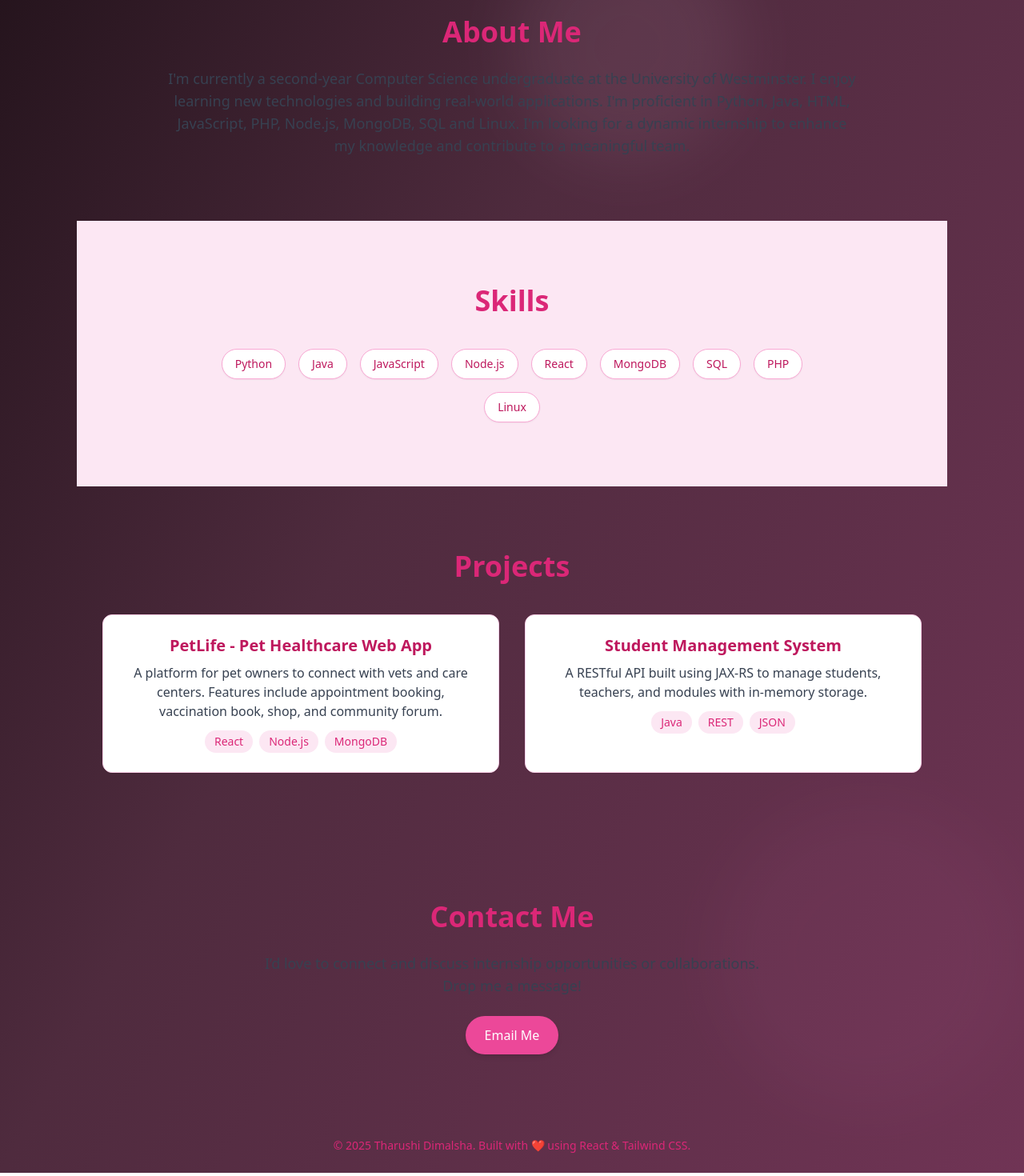
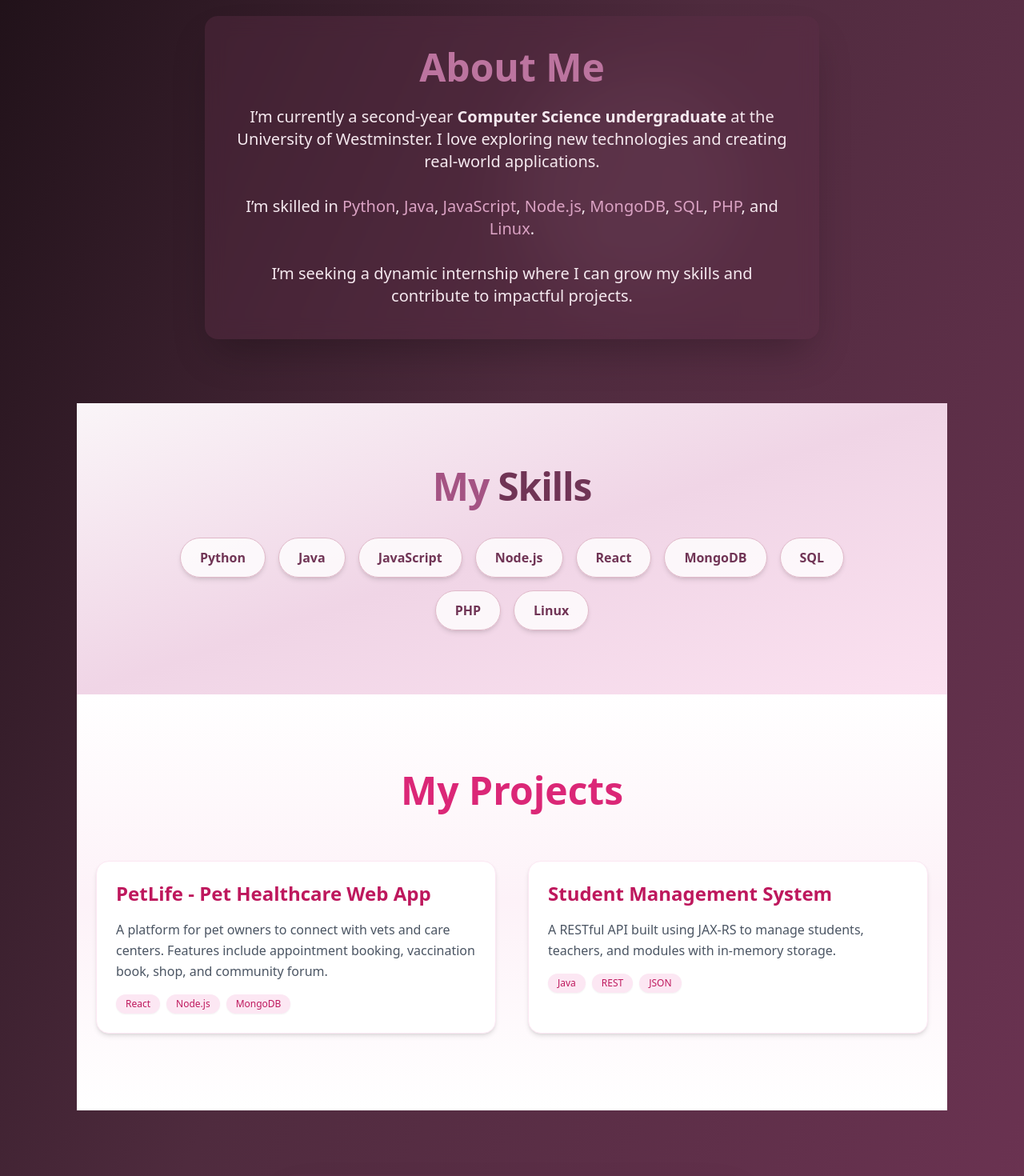
Before and after one commit to Tharushi456/my-portfolio, a React (Create React App) app: page / in a window 1280 px wide. Shown: the part 860-2330 px from the top of the page at 80% size. Built offline with nearby package versions, Linux system fonts and the light colour scheme.

Commit message:
change some styles

```diff
--- a/postcss.config.js
+++ b/postcss.config.js
@@ -32,6 +32,10 @@ module.exports = {
           "0%, 100%": { transform: "translateY(0px)" },
           "50%": { transform: "translateY(-20px)" },
         },
+        fadeInUp: {
+          "0%": { opacity: 0, transform: "translateY(20px)" },
+          "100%": { opacity: 1, transform: "translateY(0)" },
+        },
         spinSlow: {
           "0%": { transform: "rotate(0deg)" },
           "100%": { transform: "rotate(360deg)" },
@@ -42,6 +46,7 @@ module.exports = {
         "spin-slow": "spinSlow 30s linear infinite",
         "fade-in-left": "fadeInLeft 0.8s ease-out both",
         "fade-in-right": "fadeInRight 0.8s ease-out both",
+        "fade-in-up": "fadeInUp 1s ease-out forwards",
       },
     },
   },
--- a/src/components/AboutMe.js
+++ b/src/components/AboutMe.js
@@ -1,19 +1,38 @@
 import React from "react";
 
-function AboutMe() {
+const AboutMe = () => {
   return (
-    <section id="about" className="py-20 px-4 text-center max-w-4xl mx-auto">
-      <h2 className="text-4xl font-semibold text-pink-600 mb-6">About Me</h2>
-      <p className="text-lg text-gray-700">
-        I'm currently a second-year Computer Science undergraduate at the
-        University of Westminster. I enjoy learning new technologies and
-        building real-world applications. I'm proficient in Python, Java, HTML,
-        JavaScript, PHP, Node.js, MongoDB, SQL and Linux. I'm looking for a
-        dynamic internship to enhance my knowledge and contribute to a
-        meaningful team.
-      </p>
+    <section
+      id="about"
+      className="py-20 px-6 md:px-16 lg:px-24 text-white flex justify-center"
+    >
+      <div className="bg-[#5e2e48]/40 backdrop-blur-md p-10 rounded-2xl shadow-2xl max-w-3xl text-center animate-fade-in-up">
+        <h2 className="text-4xl md:text-5xl font-bold text-[#bc749f] mb-6">
+          About Me
+        </h2>
+        <p className="text-lg md:text-xl text-[#f5e9ef] leading-relaxed">
+          I’m currently a second-year{" "}
+          <span className="font-semibold">Computer Science undergraduate</span>{" "}
+          at the University of Westminster. I love exploring new technologies
+          and creating real-world applications.
+          <br />
+          <br />
+          I’m skilled in <span className="text-[#dba3c4]">Python</span>,{" "}
+          <span className="text-[#dba3c4]">Java</span>,{" "}
+          <span className="text-[#dba3c4]">JavaScript</span>,
+          <span className="text-[#dba3c4]"> Node.js</span>,{" "}
+          <span className="text-[#dba3c4]">MongoDB</span>,{" "}
+          <span className="text-[#dba3c4]">SQL</span>,{" "}
+          <span className="text-[#dba3c4]">PHP</span>, and
+          <span className="text-[#dba3c4]"> Linux</span>.
+          <br />
+          <br />
+          I’m seeking a dynamic internship where I can grow my skills and
+          contribute to impactful projects.
+        </p>
+      </div>
     </section>
   );
-}
+};
 
 export default AboutMe;
--- a/src/components/Contact.js
+++ b/src/components/Contact.js
@@ -2,18 +2,25 @@ import React from "react";
 
 function Contact() {
   return (
-    <section id="contact" className="py-20 px-4 text-center max-w-2xl mx-auto">
-      <h2 className="text-4xl font-semibold text-pink-600 mb-6">Contact Me</h2>
-      <p className="text-lg text-gray-700 mb-6">
+    <section
+      id="contact"
+      className="py-20 px-6 md:px-16 lg:px-24 max-w-3xl mx-auto text-center text-[#faf5f8]"
+    >
+      <div className="bg-[#5e2e48]/40 backdrop-blur-md p-10 rounded-2xl shadow-2xl animate-fade-in-up">
+        <h2 className="text-4xl md:text-5xl font-bold text-[#bc749f] mb-8">
+          Contact Me
+        </h2>
+        <p className="text-lg md:text-xl text-[#f5e9ef] mb-10 leading-relaxed">
           I’d love to connect and discuss internship opportunities or
           collaborations. Drop me a message!
         </p>
         <a
           href="mailto:tharushi@email.com"
-        className="inline-block bg-pink-500 hover:bg-pink-600 text-white px-6 py-3 rounded-full transition shadow-md"
+          className="inline-block bg-[#a45383] hover:bg-[#bc749f] text-white px-8 py-4 rounded-full shadow-lg transition duration-300 text-lg font-semibold"
         >
           Email Me
         </a>
+      </div>
     </section>
   );
 }
--- a/src/components/Footer.js
+++ b/src/components/Footer.js
@@ -2,8 +2,16 @@ import React from "react";
 
 function Footer() {
   return (
-    <footer className="py-6 text-center text-sm text-pink-600">
-      © 2025 Tharushi Dimalsha. Built with ❤️ using React & Tailwind CSS.
+    <footer className="bg-pink-50 text-pink-700 py-6 mt-10 border-t border-pink-200">
+      <div className="max-w-5xl mx-auto px-4 flex flex-col md:flex-row items-center justify-between text-sm">
+        <p className="mb-2 md:mb-0">
+          © {new Date().getFullYear()} Tharushi Dimalsha. All rights reserved.
+        </p>
+        <p>
+          Built with <span className="text-pink-500">React</span> &{" "}
+          <span className="text-pink-500">Tailwind CSS</span>
+        </p>
+      </div>
     </footer>
   );
 }
--- a/src/components/Projects.js
+++ b/src/components/Projects.js
@@ -17,31 +17,40 @@ const projects = [
 
 function Projects() {
   return (
-    <section id="projects" className="py-20 px-4 text-center">
-      <h2 className="text-4xl font-semibold text-pink-600 mb-10">Projects</h2>
-      <div className="grid grid-cols-1 md:grid-cols-2 gap-8 max-w-5xl mx-auto">
+    <section
+      id="projects"
+      className="py-24 px-6 bg-gradient-to-b from-white via-pink-50 to-white"
+    >
+      <div className="max-w-6xl mx-auto">
+        <h2 className="text-4xl md:text-5xl font-extrabold text-center text-pink-600 mb-16">
+          My Projects
+        </h2>
+        <div className="grid grid-cols-1 md:grid-cols-2 gap-10">
           {projects.map((proj, idx) => (
             <div
               key={idx}
-            className="border border-pink-200 p-6 rounded-xl bg-white shadow-sm hover:shadow-lg transition"
+              className="bg-white rounded-2xl border border-pink-100 shadow-md hover:shadow-xl transition duration-300 p-6 text-left"
             >
-            <h3 className="text-xl font-bold text-pink-700 mb-2">
+              <h3 className="text-2xl font-bold text-pink-700 mb-4">
                 {proj.title}
               </h3>
-            <p className="text-gray-700 mb-3">{proj.description}</p>
-            <div className="flex flex-wrap justify-center gap-2">
-              {proj.tech.map((t) => (
+              <p className="text-gray-600 mb-4 leading-relaxed">
+                {proj.description}
+              </p>
+              <div className="flex flex-wrap gap-2">
+                {proj.tech.map((tech) => (
                   <span
-                  key={t}
-                  className="text-sm bg-pink-100 px-3 py-1 rounded-full text-pink-600"
+                    key={tech}
+                    className="bg-pink-100 text-pink-700 text-xs font-medium px-3 py-1 rounded-full shadow-sm"
                   >
-                  {t}
+                    {tech}
                   </span>
                 ))}
               </div>
             </div>
           ))}
         </div>
+      </div>
     </section>
   );
 }
--- a/src/components/Skills.js
+++ b/src/components/Skills.js
@@ -14,19 +14,24 @@ const skills = [
 
 function Skills() {
   return (
-    <section id="skills" className="py-20 px-4 bg-pink-100">
-      <h2 className="text-4xl font-semibold text-center text-pink-600 mb-10">
-        Skills
+    <section
+      id="skills"
+      className="py-20 px-6 md:px-16 lg:px-24 bg-gradient-to-br from-[#faf5f8] via-[#f0d5e6] to-[#fbe1f0] text-[#2d0f1d]"
+    >
+      <div className="max-w-5xl mx-auto text-center animate-fade-in-up">
+        <h2 className="text-4xl md:text-5xl font-semibold text-[#a45383] mb-10 tracking-tight">
+          My <span className="text-[#703455]">Skills</span>
         </h2>
-      <div className="flex flex-wrap justify-center gap-4 max-w-3xl mx-auto">
+        <div className="flex flex-wrap justify-center gap-4">
           {skills.map((skill) => (
             <span
               key={skill}
-            className="px-4 py-2 bg-white border border-pink-300 rounded-full text-pink-700 text-sm font-medium shadow-sm"
+              className="px-6 py-3 bg-white/80 border border-[#e0b9c9] rounded-full text-[#703455] text-sm md:text-base font-semibold shadow-md hover:bg-white hover:scale-105 transition-transform duration-300"
             >
               {skill}
             </span>
           ))}
+        </div>
       </div>
     </section>
   );
```
Lines whose indentation alone changed are shown as unchanged.
